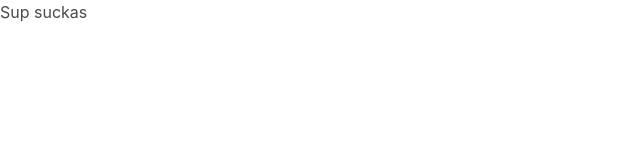
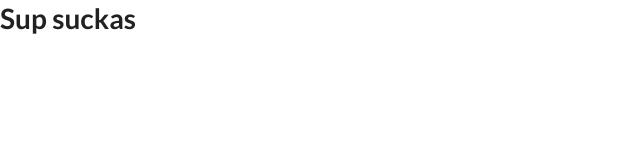
Before and after one commit to mirman-school/trakr, a website: page public/index.html in a window 1280 px wide. Shown: the whole page, without its empty margins (0-640 px from the left). Drawn offline with nearby package versions, Linux system fonts and the light colour scheme.

Commit message:
Semantic-UI

```diff
--- a/package.json
+++ b/package.json
@@ -31,6 +31,7 @@
     "react-redux": "^5.0.3",
     "redux": "^3.6.0",
     "redux-thunk": "^2.2.0",
+    "semantic-ui-react": "^0.68.3",
     "source-map-loader": "^0.2.0",
     "webpack": "^2.3.1",
     "webpack-dev-server": "^2.4.2"
--- a/public/index.html
+++ b/public/index.html
@@ -1,9 +1,7 @@
 <html>
     <head>
-        <!--Bulma-->
-        <link rel="stylesheet" type="text/css" href="https://cdnjs.cloudflare.com/ajax/libs/bulma/0.4.1/css/bulma.min.css" />
-        <!--FA Icons-->
-        <link rel="stylesheet" href="https://maxcdn.bootstrapcdn.com/font-awesome/4.7.0/css/font-awesome.min.css">
+        <link rel="stylesheet" href="//cdnjs.cloudflare.com/ajax/libs/semantic-ui/2.2.2/semantic.min.css"></link>
+
         <title>Trakr</title>
     </head>
     <body>
```
